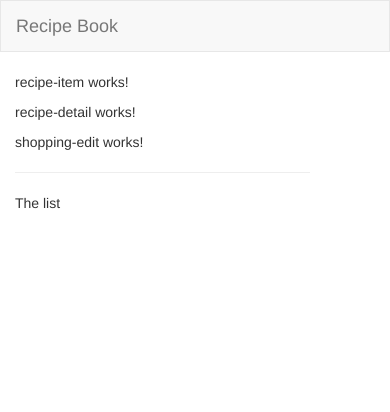
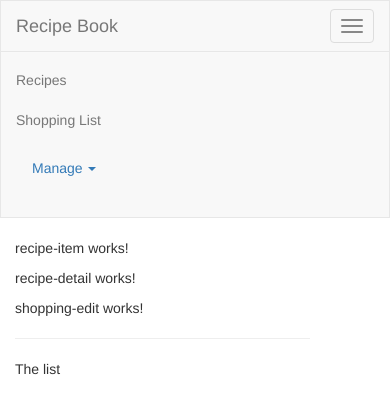
Before and after one commit to javier-gs00/udemy_angular_course, an Angular app: page / in a window 390 px wide. Shown: the top 412 px of the page. Built offline with nearby package versions, Linux system fonts and the light colour scheme.

Commit message:
add hamburger menu

```diff
--- a/src/app/header/header.component.html
+++ b/src/app/header/header.component.html
@@ -1,9 +1,12 @@
 <nav class="navbar navbar-default">
     <div class="container-fluid">
         <div class="navbar-header">
+            <button type="button" class="navbar-toggle" (click)="collapsed = !collapsed">
+                <span class="icon-bar" *ngFor="let iconBar of [1, 2, 3]"></span>
+            </button>
             <a href="#" class="navbar-brand">Recipe Book</a>
         </div>
-        <div class="collapse navbar-collapse">
+        <div class="navbar-collapse" [class.collapse]="collapsed" (window:resize)="collapsed = true">
             <ul class="nav navbar-nav">
                 <li><a href="#">Recipes</a></li>
                 <li><a href="#">Shopping List</a></li>
--- a/src/app/header/header.component.ts
+++ b/src/app/header/header.component.ts
@@ -5,5 +5,5 @@
     templateUrl: './header.component.html',
 })
 export class HeaderComponent {
-
+    collapsed = false;
 }
```
